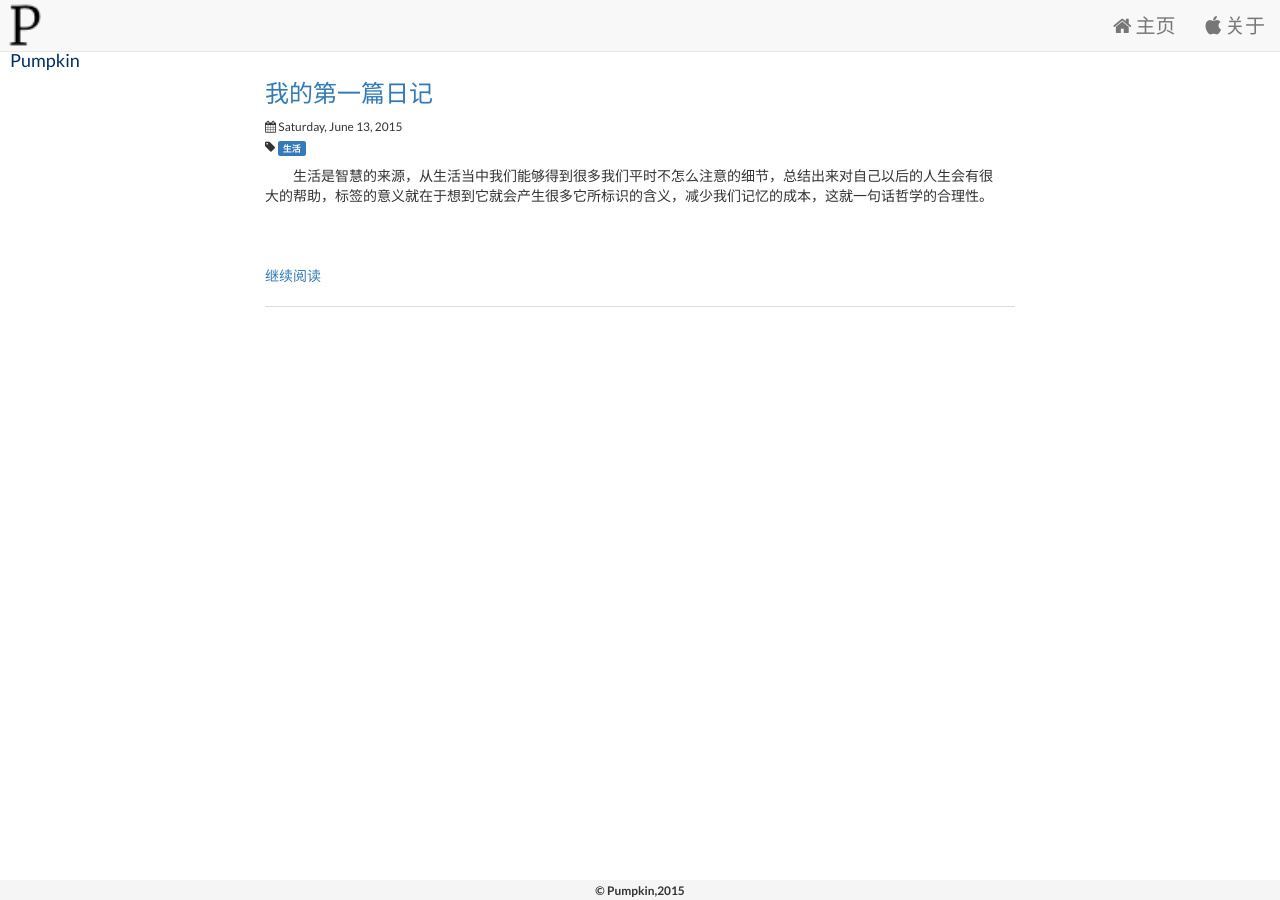
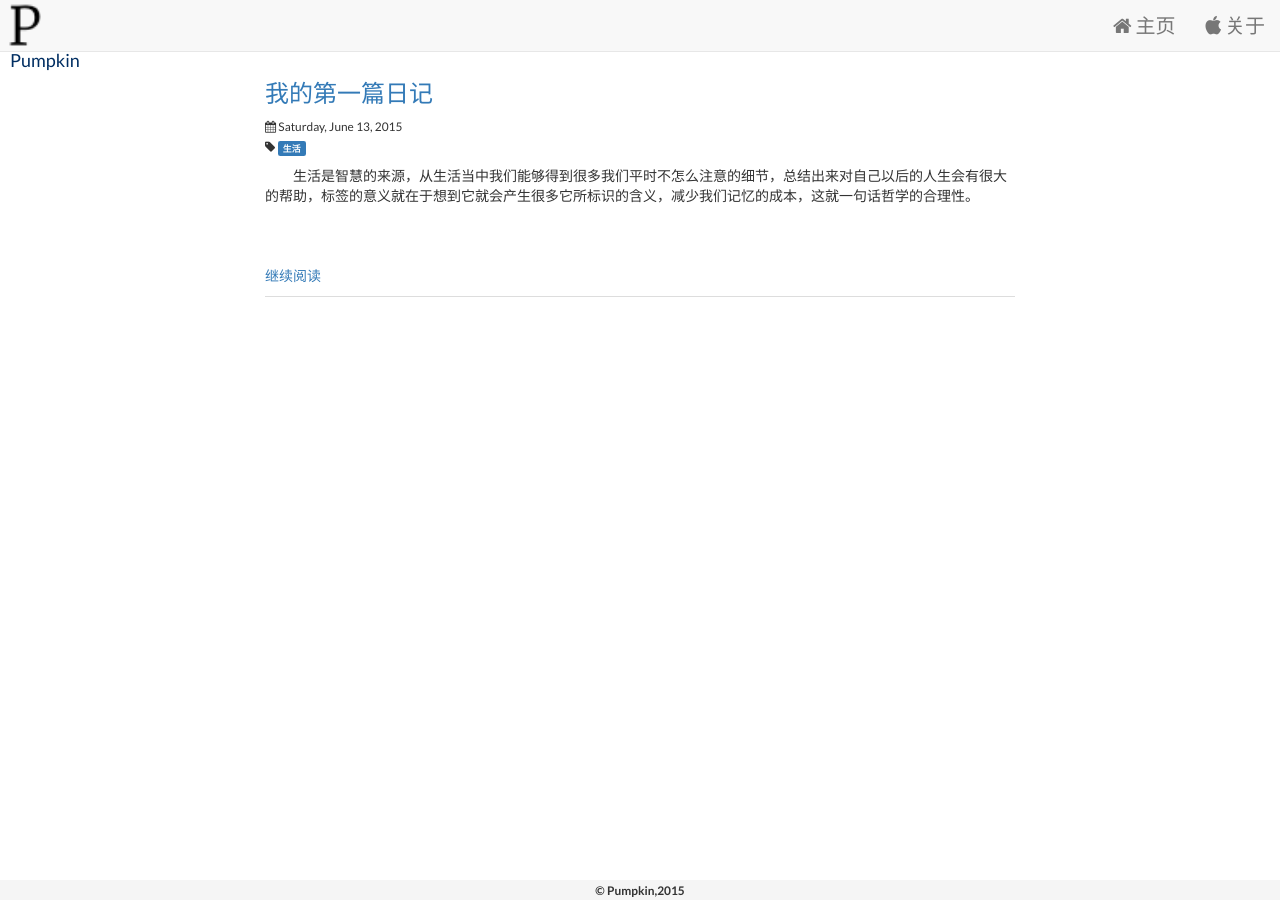
Before and after one commit to LarryBrick/jekyll_demo, a Jekyll site: the page built from index.html, in a window 1280 px wide. Built offline with Jekyll 4.4.1, drawn with Linux system fonts in a browser that asks for light colours; nearby versions of some CDN libraries.

Commit message:
调整主页显示格式

```diff
--- a/index.html
+++ b/index.html
@@ -27,10 +27,8 @@ date: 2014-10-19 23:51
           <img src="{{post.thumbnail}}"
           alt="{{post.title}}"  class="pull-left img-responsive thumb margin10 img-thumbnail" />
         {% endif %}-->
-        <div class="margin10">
           <article class="excerpt">{{post.excerpt}}</article>
           <a class="pull-left marginBottom10" href="{{post.url | prepend: site.baseurl }}">继续阅读</a>
-        </div>
       </div>
     {% endfor %}
   </div>
```
